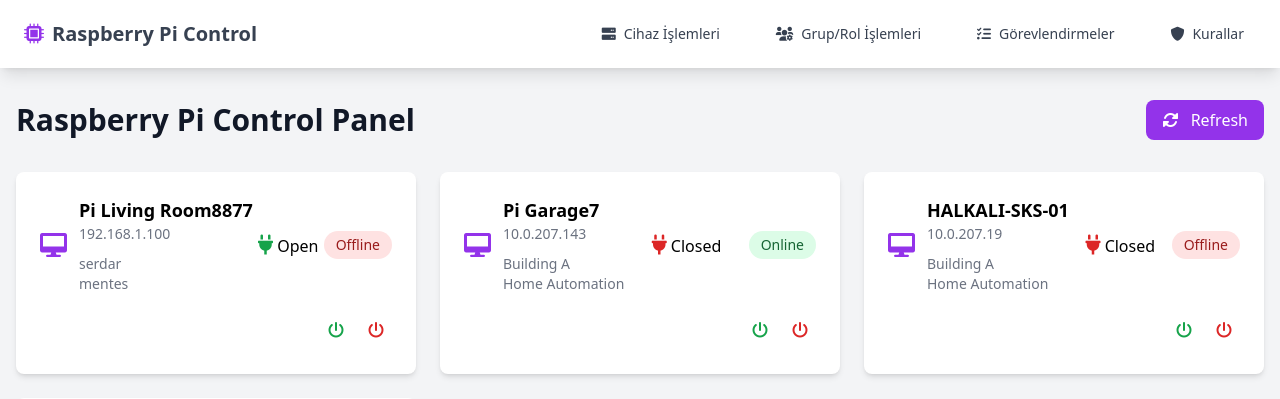
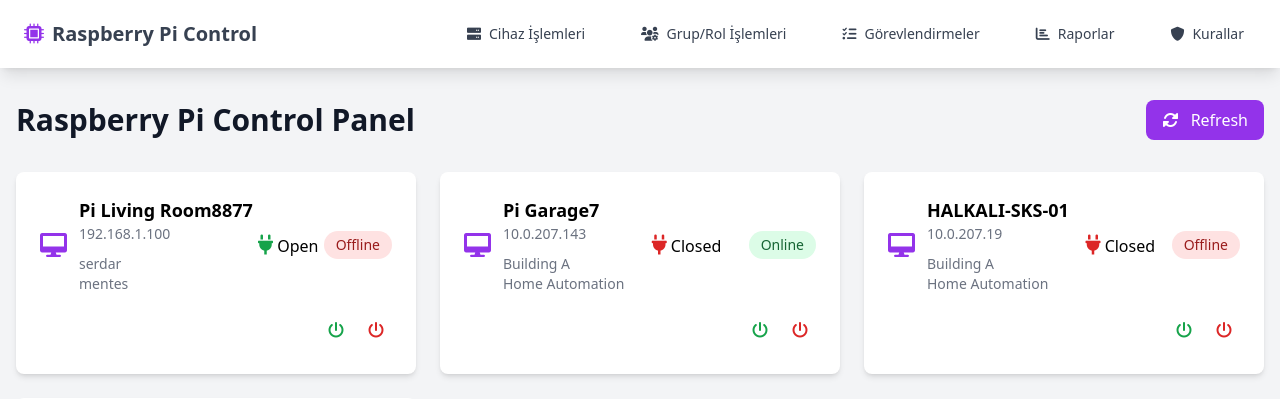
Before and after one commit to smentes71/APTest, an ASP.NET Core app: page / in a window 1280 px wide. Shown: the top 399 px of the page. Run offline with ASP.NET Core 8, Linux system fonts and the light colour scheme; style sheets or scripts are compiled from the project's sources; some libraries are stand-ins or nearby versions.

Commit message:
Add Reports Menu to Layout

```diff
--- a/Views/Shared/_Layout.cshtml
+++ b/Views/Shared/_Layout.cshtml
@@ -56,6 +56,16 @@
                         </div>
                     </div>
                     <div class="relative group">
+                        <a href="/Reports" class="text-gray-700 hover:text-purple-600 px-3 py-2 rounded-md text-sm font-medium flex items-center space-x-1">
+                            <i class="fas fa-chart-bar mr-1"></i>
+                            <span>Raporlar</span>
+                        </a>
+                        <div class="absolute z-10 hidden group-hover:block w-48 bg-white shadow-lg rounded-md py-1">
+                            <a href="/History" class="block px-4 py-2 text-sm text-gray-700 hover:bg-purple-50">Device History</a>
+                            <a href="/Reports/Graphics" class="block px-4 py-2 text-sm text-gray-700 hover:bg-purple-50">Graphics</a>
+                        </div>
+                    </div>
+                    <div class="relative group">
                         <a href="/Rules" class="text-gray-700 hover:text-purple-600 px-3 py-2 rounded-md text-sm font-medium flex items-center space-x-1">
                             <i class="fas fa-shield-alt mr-1"></i>
                             <span>Kurallar</span>
@@ -87,6 +97,9 @@
                 </a>
                 <a href="/Tasks" class="block px-3 py-2 text-base font-medium text-gray-700 hover:text-purple-600 hover:bg-purple-50 rounded-md">
                     Görevlendirmeler
+                </a>
+                <a href="/Reports" class="block px-3 py-2 text-base font-medium text-gray-700 hover:text-purple-600 hover:bg-purple-50 rounded-md">
+                    Raporlar
                 </a>
                 <a href="/Rules" class="block px-3 py-2 text-base font-medium text-gray-700 hover:text-purple-600 hover:bg-purple-50 rounded-md">
                     Kurallar
```
